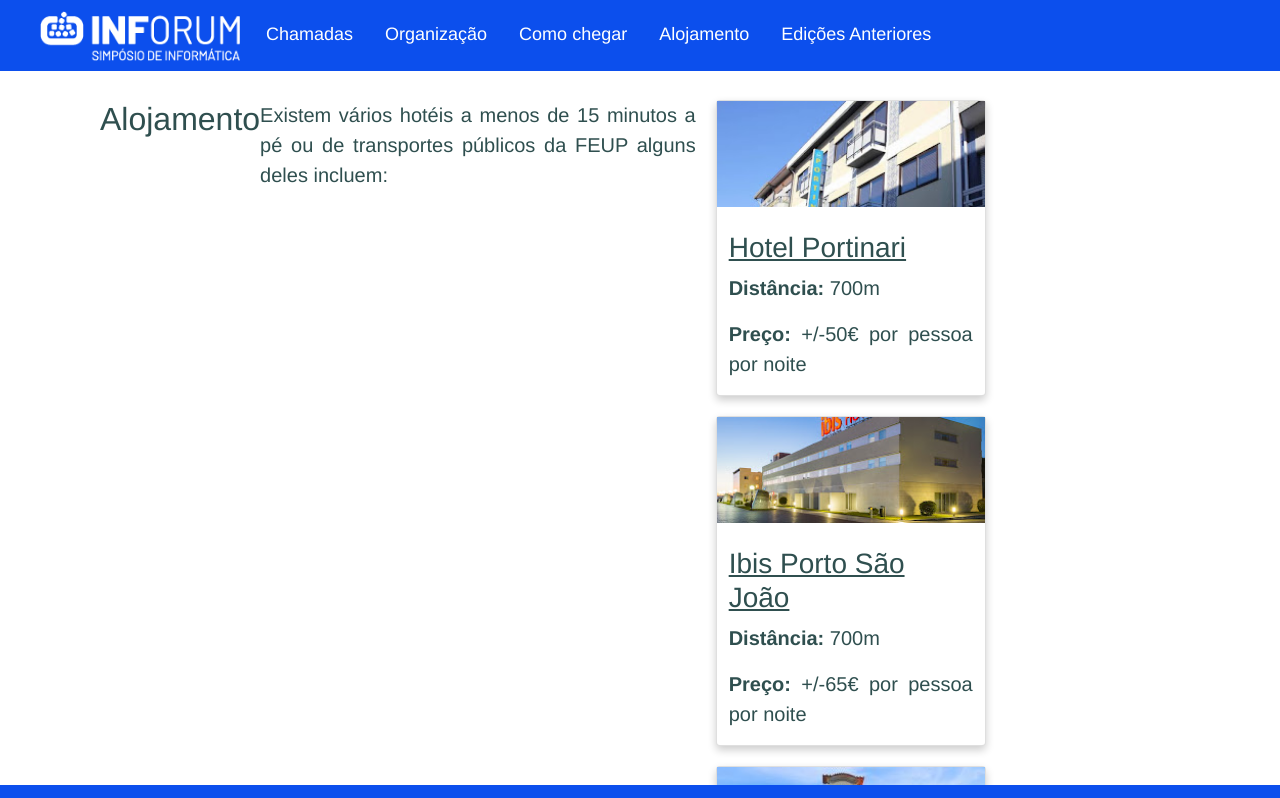
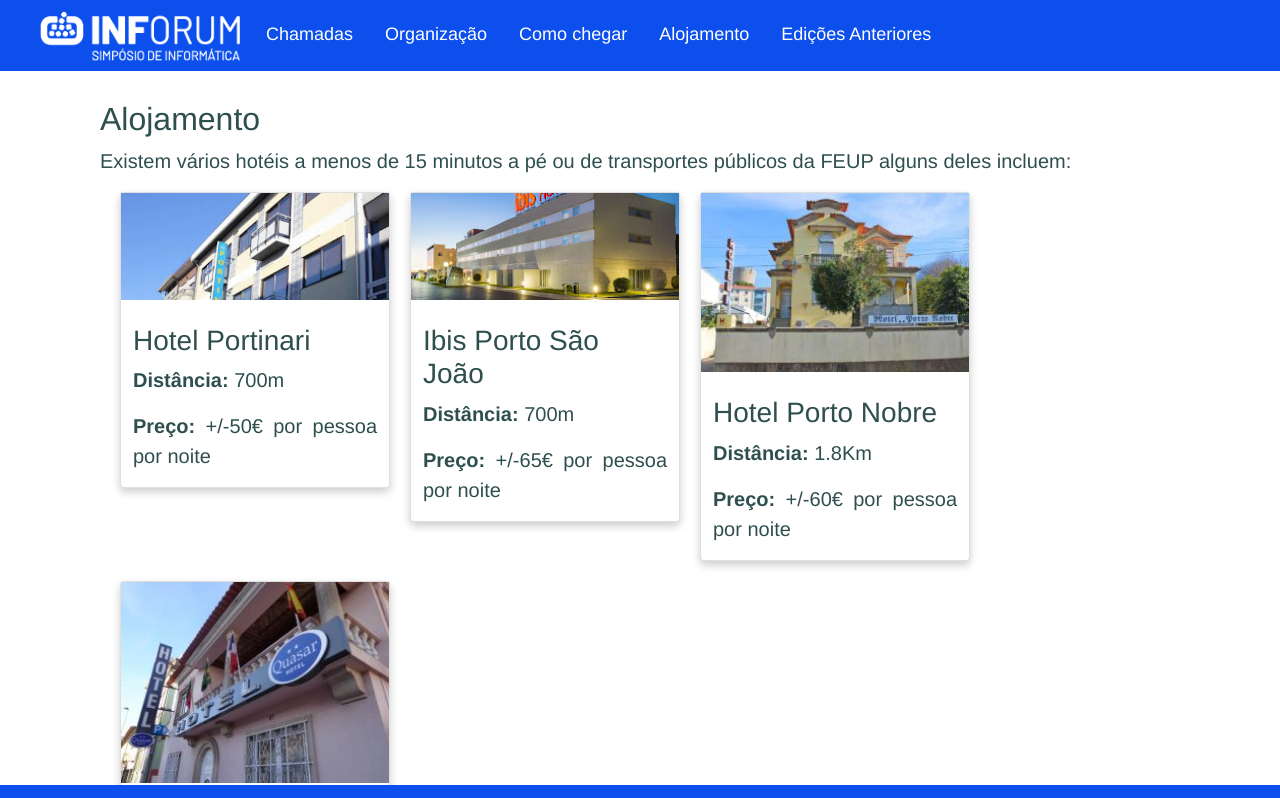
Before and after one commit to h4g0/Inforum2023, a React (Create React App) app: page /accommodation in a window 1280 px wide. Shown: the top 798 px of the page. Built offline with nearby package versions, Linux system fonts and the light colour scheme.

Commit message:
fixed errors and hotel display

```diff
--- a/src/Main/Accommodation.tsx
+++ b/src/Main/Accommodation.tsx
@@ -8,16 +8,22 @@
 function  Hotel(props: any){
 
     return <>
+
         <div className="card">
+
+        <a href={props.url}>
         <img src={props.img} alt={props.imgName}/>
+
         <div className="container">
 
-        <h3 className="mt-4"><a href={props.url}>{props.name}</a></h3>
+        <h3 className="mt-4"><a >{props.name}</a></h3>
 
         <p><b>Distância: </b>{props.distance}</p>
         <p><b>Preço:</b> +/-{props.price}€ por pessoa por noite</p>
+        </div>
 
-        </div>
+        </a>
+
         </div>
     </>
 
@@ -29,7 +35,7 @@
             <div>
                 <Patreons/>
             </div>
-            <div className='ImportantDates'>
+            <div className='Accomodation2'>
                 <h2>Alojamento</h2>
                 <p>Existem vários hotéis a menos de 15 minutos a pé ou de transportes públicos da FEUP
                     alguns deles incluem:</p>
--- a/src/Main/Main.css
+++ b/src/Main/Main.css
@@ -385,6 +385,11 @@
     display: flex;
 }
 
+.Accomodation2{
+    margin-left: 0px;
+    display:block;
+}
+
 .mb-2 {
     margin-bottom: 2em;
 }
@@ -667,6 +672,10 @@
     box-shadow: 0 8px 16px 0 rgba(0,0,0,0.2);
   }
 
+
+  .card a{
+    text-decoration: none;
+  }
   .card img{
     object-fit: cover;
     max-width: 270px;
```
Also changed, not shown: src/Main/Tracks/Track2_SOFTCRC.tsx (line endings or trailing spaces).
